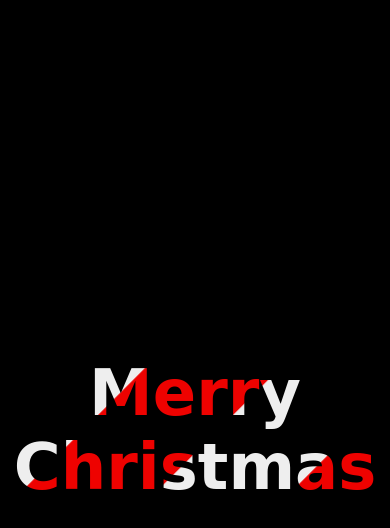
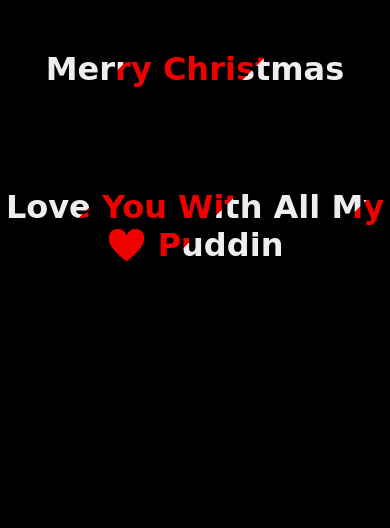
Before and after one commit to rico042002/xmasCSS, a plain HTML site: page index.html in a window 390 px wide. Drawn offline with Linux system fonts and the light colour scheme; a web font is replaced by a local one.

Commit message:
text change

```diff
--- a/index.html
+++ b/index.html
@@ -15,6 +15,7 @@
   <body>
     <div class="container">
       <h1 class="animated">Merry Christmas</h1>
+      <h2 class="animated">Love You With All My ❤️ Puddin</h2>
     </div>
   </body>
 </html>
--- a/style.css
+++ b/style.css
@@ -3,6 +3,7 @@ body {
   background: #000;
   color: #fff;
   overflow: hidden;
+  margin: 0;
 }
 
 .container {
@@ -11,7 +12,7 @@ body {
   background: url(img/page-bg.png) no-repeat center center/cover;
   height: 100vh;
   align-items: center;
-  justify-content: center;
+  justify-content: flex-start;
   text-align: center;
 }
 
@@ -38,3 +39,11 @@ body {
     background-position: 100% 50%;
   }
 }
+
+/* Media Query for Mobile View */
+@media only screen and (max-width: 600px) {
+  .animated {
+    font-size: 2rem; /* Adjust font size for smaller screens */
+    padding: 50px 0; /* Adjust top and bottom padding for smaller screens */
+  }
+}
```
